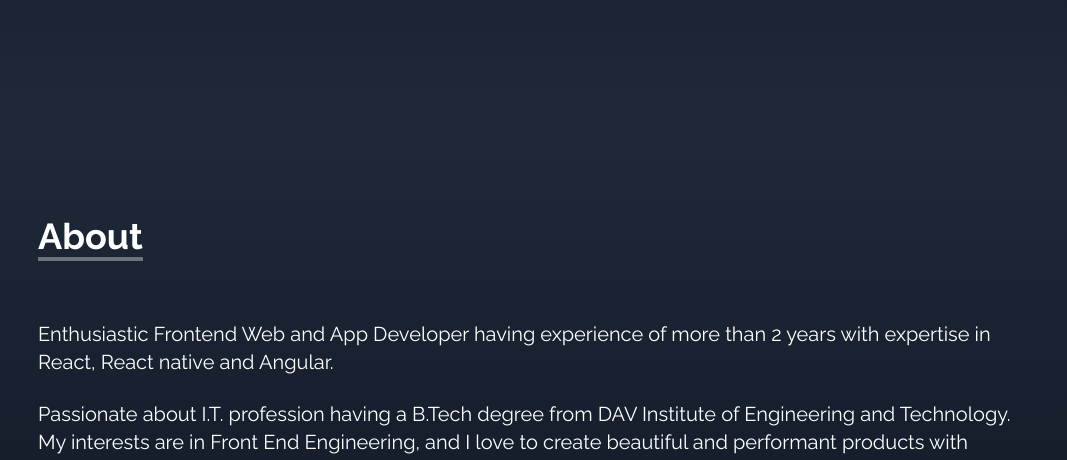
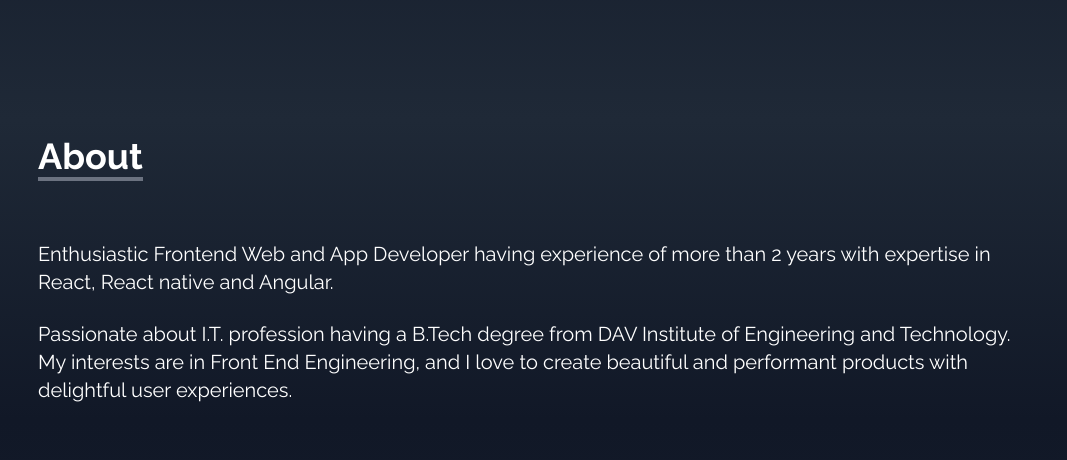
Before and after one commit to manikverma7/My-Portfolio, a React (Create React App) app: page / in a window 1280 px wide. Shown: the part 680-1140 px from the top of the page, without its empty margins (106-1173 px from the left). Built offline with nearby package versions, Linux system fonts and the light colour scheme.

Commit message:
Margin between sections fix

```diff
--- a/src/components/About.jsx
+++ b/src/components/About.jsx
@@ -66,7 +66,7 @@ function About() {
   return (
     <div
       name="About"
-      className="w-full min-h-screen md:min-h-min text-white bg-gradient-to-b from-gray-800 to-gray-900 pt-20 md:pb-40 "
+      className="w-full min-h-screen md:min-h-min text-white bg-gradient-to-b from-gray-800 to-gray-900 pt-20 md:pt-0  "
     >
       <div className="max-w-screen-lg p-4 mx-auto flex flex-col w-full h-full">
         <Heading title="About" />
--- a/src/components/Contact.jsx
+++ b/src/components/Contact.jsx
@@ -5,7 +5,7 @@ function Contact() {
   return (
     <div
       name="Contact"
-      className="w-full min-h-screen md:h-screen bg-gradient-to-b from-gray-900 to-gray-800 pt-20 md:pt-0"
+      className="w-full min-h-screen md:h-screen bg-gradient-to-b from-gray-900 to-gray-800 pt-20 "
     >
       <div className="max-w-screen-lg p-4 mx-auto flex flex-col justify-content w-full h-full">
         <Heading
--- a/src/components/Portfolio.jsx
+++ b/src/components/Portfolio.jsx
@@ -83,7 +83,7 @@ function Portfolio() {
   return (
     <div
       name="Portfolio"
-      className="bg-gradient-to-b from-gray-900 to-gray-800 w-full text-white min-h-screen pt-20 md:pt-0 "
+      className="bg-gradient-to-b from-gray-900 to-gray-800 w-full text-white min-h-screen pt-20  "
     >
       <div className="max-w-screen-lg p-4 mx-auto flex flex-col justify-content w-full h-full">
         <Heading title="Portfolio" body="Check out some of my work here" />
--- a/src/components/Skills.jsx
+++ b/src/components/Skills.jsx
@@ -84,7 +84,7 @@ function Skills() {
   return (
     <div
       name="Skills"
-      className="bg-gradient-to-b from-gray-800 to-gray-900 text-white w-full min-h-screen pt-20 md:pt-0"
+      className="bg-gradient-to-b from-gray-800 to-gray-900 text-white w-full min-h-screen pt-20 "
     >
       <div className="max-w-screen-lg p-4 mx-auto flex flex-col justify-content w-full h-full">
         <Heading
```
